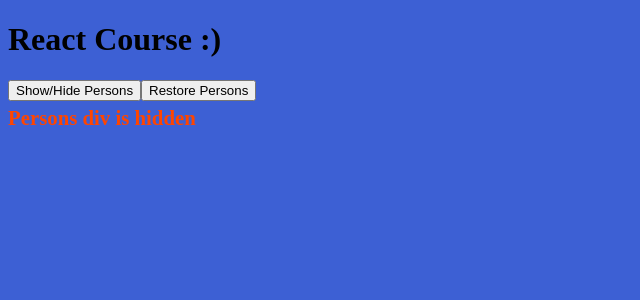
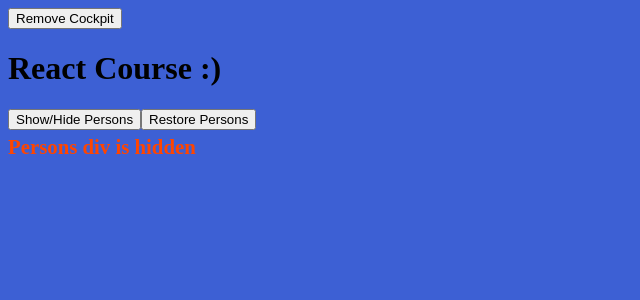
Before and after one commit to JS-goose/react-person-manager, a React app: page / in a window 1280 px wide. Shown: the top 300 px of the page, without its empty margins (0-640 px from the left). Built offline with nearby package versions, Linux system fonts and the light colour scheme; no server answers.

Commit message:
added conditional rendering to see how useEffect works

```diff
--- a/src/containers/App.js
+++ b/src/containers/App.js
@@ -11,6 +11,7 @@ class App extends Component {
       { id: 125, name: 'Travis', age: 38 },
     ],
     users: [],
+    showCockpit: true,
   };
 
   componentWillMount = async () => {
@@ -87,11 +88,14 @@ class App extends Component {
 
     return (
       <div className={classes.App}>
+      <button onClick = {()=> {this.setState({showCockpit: false})}}>Remove Cockpit</button>
+        {this.state.showCockpit ?
         <Cockpit
           persons={this.state.persons}
           togglePersonsDiv={this.togglePersonsDiv}
           restorePersons={this.restorePersons}
-        />
+        /> : null }
+
         {persons}
       </div>
     );
```
